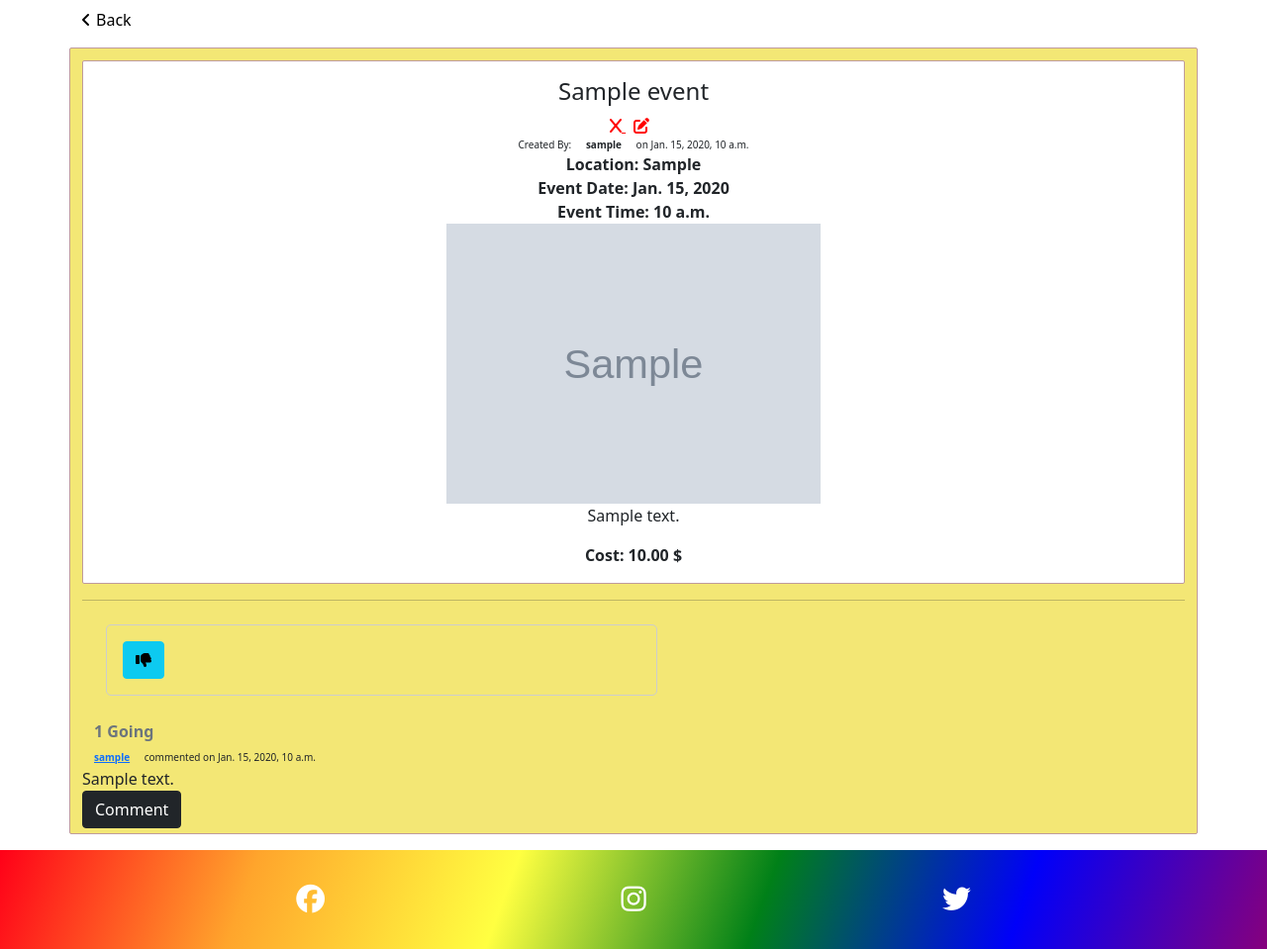
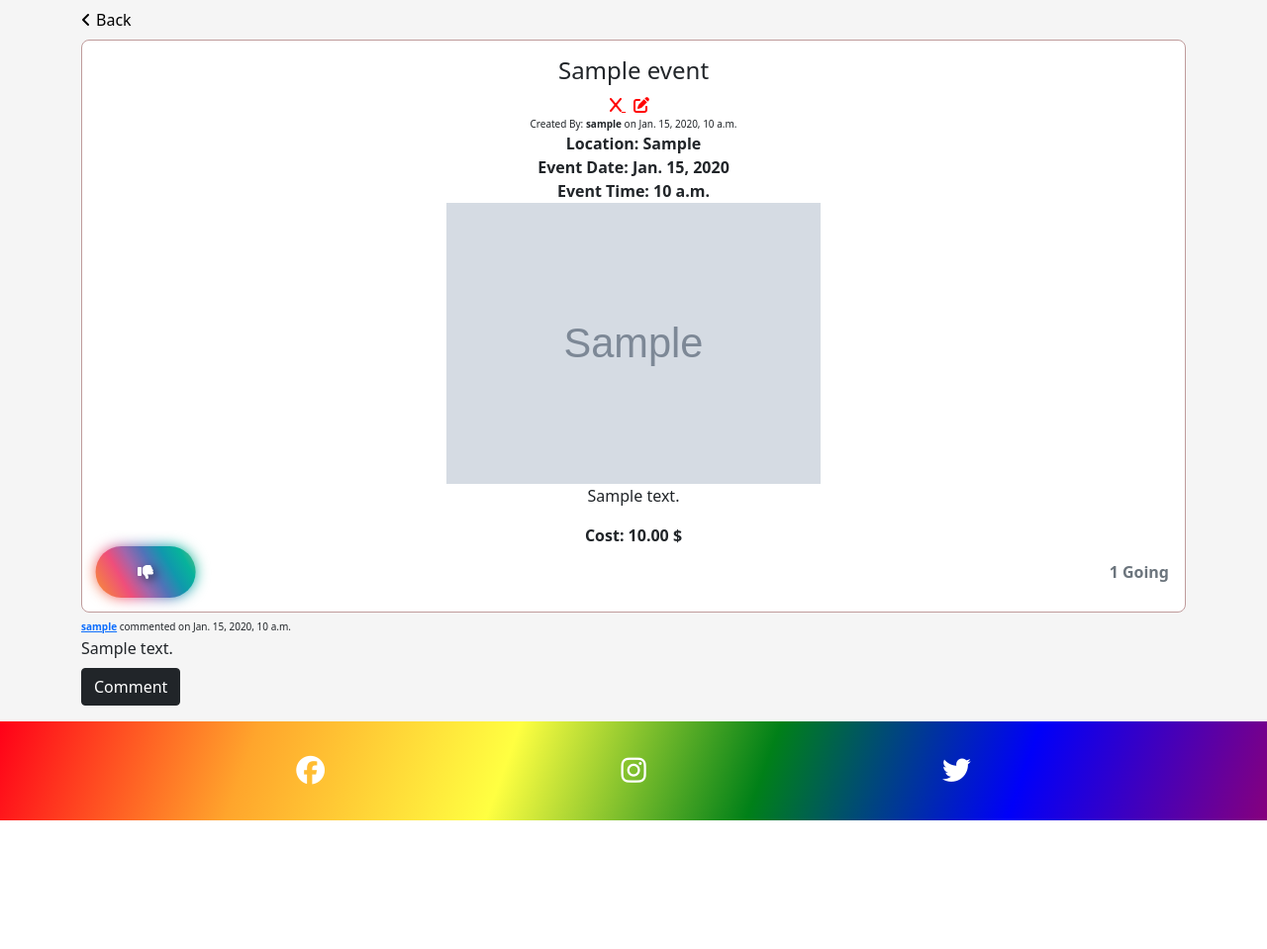
Before and after one commit to Dee-McG/DBAA, a Django app: page /events/view/1/ in a window 1280 px wide. Shown: the part 70-1029 px from the top of the page at 99% size. After the commit the page ends 899 px from the top, so only its background shows below. Run offline with Django 4.2, Linux system fonts and the light colour scheme; a user stored in the database is signed in; tables that the repository leaves empty hold one stand-in row (values such as "Sample post"); grey boxes marked "Sample" are stand-in pictures; some libraries are stand-ins or nearby versions.

Commit message:
Style event pages

```diff
--- a/events/static/events/css/events.css
+++ b/events/static/events/css/events.css
@@ -2,13 +2,8 @@
     width: 100%;
 }
 
-form {
-    width: 100%;
-    border-radius: 5px;
-    background-color: #f3e775;
-    border: 0.5px solid #cdcdcd;
-    padding: .5rem;
-    margin: .5rem;
+main {
+    background-color: whitesmoke;
 }
 
 .delete {
@@ -26,13 +21,12 @@ form {
 }
 
 .post-bor {
-    border-top: .5px solid #bf9b9b;
-    border-left: .5px solid #bf9b9b;
-    border-right: .5px solid #bf9b9b;
-    border-radius: 2px;
-    background-color: #f3e775;
+    border: 1px solid #bf9b9b;
+    border-radius: 8px;
     display: flex;
     flex-direction: row;
+    overflow: hidden;
+    background-color: white;
 }
 
 .post-bor:last-of-type {
@@ -84,17 +78,8 @@ form {
     border-radius: 2px;
 }
 
-strong {
-    margin: 12px;
-}
-
 .hide {
     display: none;
-}
-
-#search-form {
-    background-color: white;
-    border: none;
 }
 
 @media only screen and (min-width: 500px) {
@@ -109,12 +94,6 @@ strong {
     .post-img {
         width: 60%;
     }
-    form {
-        width: 60%;
-        padding: 1rem;
-        margin: 1.5rem;
-    }
-
     .thumb-img {
         display: flex;
         height: 100px;
@@ -126,8 +105,4 @@ strong {
     .post-img {
         width: 35%;
     }
-
-    form {
-        width: 50%;
-    }
 }
--- a/events/templates/events/edit_event.html
+++ b/events/templates/events/edit_event.html
@@ -8,14 +8,14 @@
 
 {% block content %}
 
-<div class="d-flex justify-content-center">
-    <form method="POST" action="{% url 'edit_event' event.id %}" class="form mb-2 p-3 mt-5" enctype="multipart/form-data">
+<div class="container d-flex justify-content-center flex-column mb-3 mt-3">
+    <form method="POST" action="{% url 'edit_event' event.id %}" class="form post-con w-100 mb-2" enctype="multipart/form-data">
         <h1 class="d-block text-center title">Edit an event</h1>
         {% csrf_token %}
         {{ form|crispy }}
         {{ form.media }}
         <div class="d-flex justify-content-center">
-            <button type="submit" class="btn btn-outline-success">Post</button>
+            <button type="submit" class="create-btn">Post</button>
         </div>
     </form>
 </div>
--- a/events/templates/events/view_event.html
+++ b/events/templates/events/view_event.html
@@ -11,9 +11,9 @@
     <a href="{% url 'events' %}" class="back-link"><i class="fa-solid fa-angle-left arrow"></i>Back</a>
 </div>
 
-<div class="container view-post mb-3">
+<div class="container d-flex justify-content-center flex-column mb-3">
     <!-- Event -->
-    <div class="post-con">
+    <div class="post-bor p-3 mt-2 d-flex flex-column">
         <h1 class="fs-4 text-center">{{event.title}}</h1>
 
         {% if request.user == event.user %}
@@ -43,23 +43,23 @@
         </div>
         {% endif %}
         <span class="text-center d-block"><strong>Cost: {{event.fee}} $</strong></span>
-
-    </div>
-    <hr>
+        <div class="d-flex flex-row align-items-center justify-content-between">
             {% if user.is_authenticated %}
             <form method="POST">
                 {% csrf_token %}
                 {% if going_event %}
-        <button type="submit" name="q" value="{{event.pk}}" class="btn btn-info"><i class="fa-solid fa-thumbs-down"></i></button>
+                <button type="submit" name="q" value="{{event.pk}}" class="create-btn"><i class="fa-solid fa-thumbs-down"></i></button>
                 {% else %}
                 <strong></strong>
-        <button type="submit" name="q" value="{{event.id}}" class="btn btn-info"><i class="fa-regular fa-thumbs-up"></i></button>
+                <button type="submit" name="q" value="{{event.id}}" class="create-btn"><i class="fa-regular fa-thumbs-up"></i></button>
                 {% endif %}
             </form>
             <strong class="text-secondary">{{ number }} Going{{ number|pluralize }}</strong>
             {% else %}
             <a class="btn btn-outline-info" href="{% url 'account_login' %}">Log in to use the going to the event button!</a><br>
             {% endif %}
+        </div>
+    </div>
 
     <div class="d-block">
     {% for comment in comments %}
@@ -72,14 +72,17 @@
     </div>
 
     <div class="d-block">
-        <a class="btn btn-dark" onclick="toggleForm()">Comment</a>
+        <a class="btn btn-dark mt-2" onclick="toggleForm()">Comment</a>
 
         <form method="POST" action="{% url 'comment_event' event.id %}" id="comment" class="post-con mb-2 hide" enctype="multipart/form-data">
-            <h1 class="d-block text-center title">Comment on {{event.title}}</h1>
+            <div class="text-center"><strong>Commenting on:</strong></div>
+            <p class="d-block text-center fs-4 title">Comment on {{event.title}}</p>
             {% csrf_token %}
             {{ form|crispy }}
             {{ form.media }}
-            <button type="submit" class="btn-dark">Submit</button>
+            <div class="d-flex justify-content-center">
+                <button type="submit" class="create-btn">Submit</button>
+            </div>
         </form>
     </div>
 </div>
--- a/posts/templates/posts/create_post.html
+++ b/posts/templates/posts/create_post.html
@@ -9,7 +9,7 @@
 {% block content %}
 
 <div class="container d-flex justify-content-center mb-3">
-    <form method="POST" action="{% url 'create_post' %}" class="post-con mb-2" enctype="multipart/form-data">
+    <form method="POST" action="{% url 'create_post' %}" class="post-con mb-2 w-100" enctype="multipart/form-data">
         <h1 class="d-block text-center title">Start A Discussion</h1>
         {% csrf_token %}
         {{ form|crispy }}
--- a/posts/templates/posts/edit_post.html
+++ b/posts/templates/posts/edit_post.html
@@ -11,7 +11,7 @@
     <a href="{% url 'posts' %}" class="back-link"><i class="fa-solid fa-angle-left arrow"></i>Back</a>
 </div>
 
-<div class="container d-flex justify-content-center flex-column mb-3">
+<div class="container d-flex justify-content-center flex-column mb-3 mt-3">
     <!-- FORM -->
     <form method="POST" action="{% url 'edit_post' post.did %}" class="form post-con w-100 mb-2" enctype="multipart/form-data">
         <h1 class="d-block text-center title">Edit A Discussion</h1>
```
Also changed, not shown: events/templates/events/create_event.html (+11 -9 lines), events/templates/events/events.html (+23 -23 lines). Lines whose indentation alone changed are shown as unchanged.
